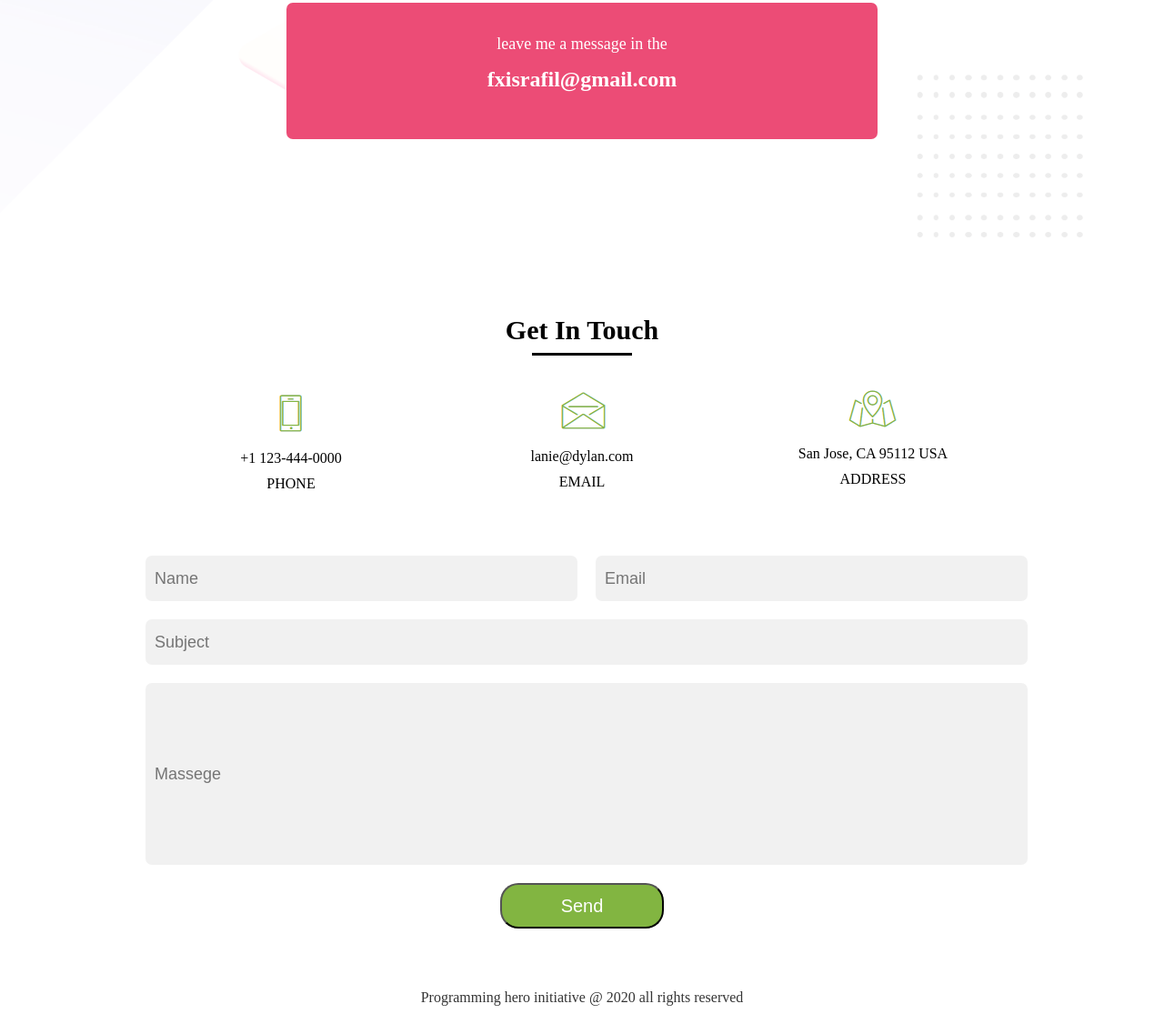
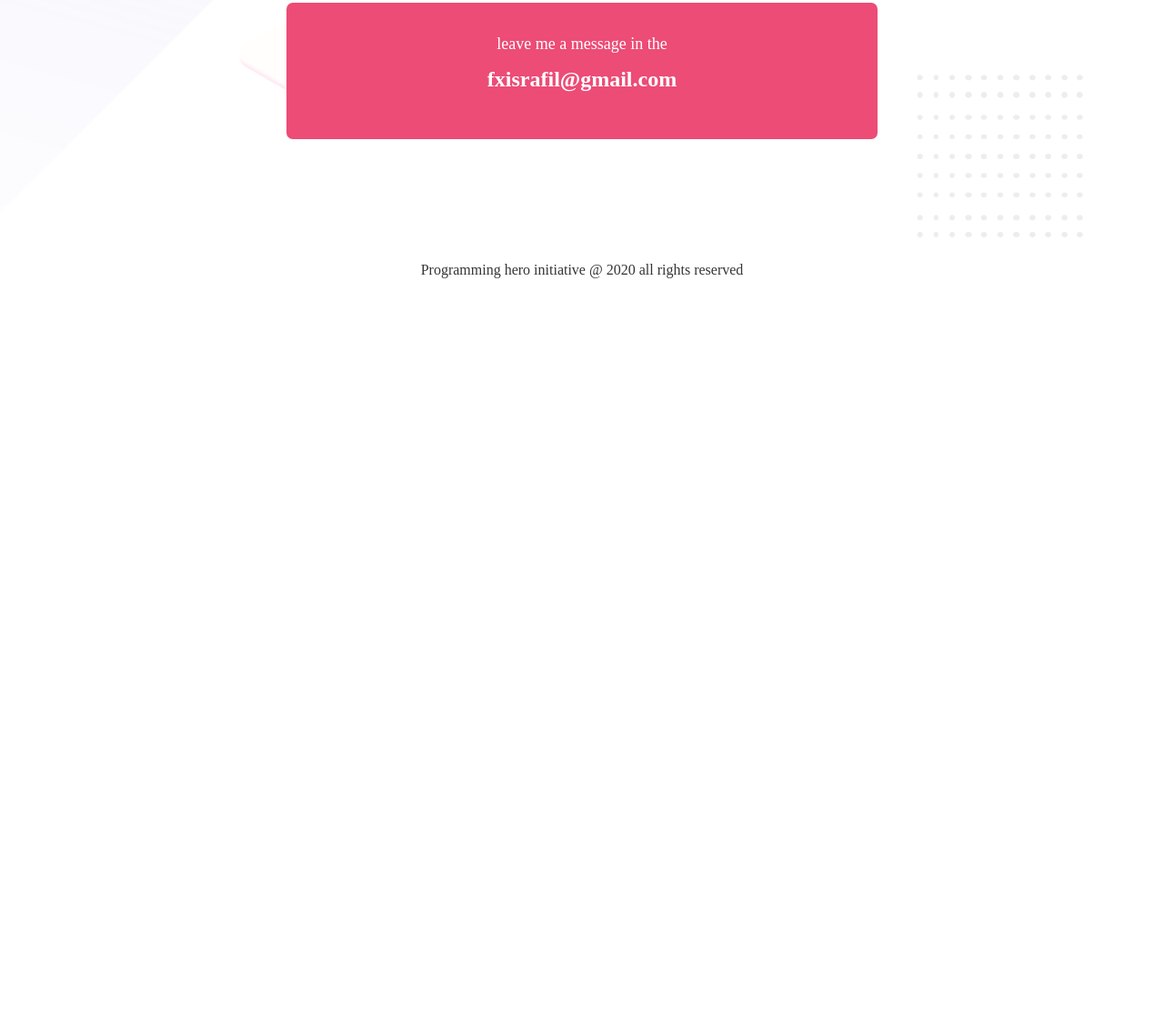
Before and after one commit to israfil94/personal-website, a plain HTML site: page index.html in a window 1280 px wide. Shown: the part 2137-3263 px from the top of the page at 91% size. After the commit the page ends 2463 px from the top, so only its background shows below. Drawn offline with Linux system fonts and the light colour scheme.

Commit message:
remove form part

```diff
--- a/css/style.css
+++ b/css/style.css
@@ -244,130 +244,6 @@ a{
 }
 /*===client feedback area end===*/
 
-/*==form area start==*/
-.form_bg{
-    width: 100%;
-    height: 800px;
-    background: #fff;
-}
-.form_bg .form{
-    width: 960px;
-    height: 800px;
-    margin: 0 auto;
-}
-.form_bg .form .heading{
-    width: 960px;
-    height: 100px;
-}
-.form_bg .form .heading h3{
-    text-align: center;
-    font-size: 30px;
-    line-height: 150px;
-    text-transform: capitalize;
-}
-.form_bg .form .un{
-    height: 3px;
-    width: 110px;
-    background: #000;
-    margin: 0 auto;
-}
-.form_bg .form .image{
-    height: 200px;
-    width: 320px;
-    text-align: center;
-    margin-top: 20px;
-    float: left;
-}
-.form_bg .form .image img{
-    text-align: center;
-    margin-top: 15px;
-}
-.form_bg .form .image p{
-    margin-top: 10px;
-}
-
-.form_bg .form .name{
-    width: 465px;
-    height: 50px;
-    float: left;
-}
-.form_bg .form .name input{
-    width: 465px;
-    height: 50px;
-    border-radius: 7px;
-    padding-left: 10px;
-    font-size: 18px;
-    border: 0px;
-    background: #f1f1f1;
-    text-transform: capitalize;
-}
-.form_bg .form .email{
-    width: 465px;
-    height: 50px;
-    float: right;
-    border-radius: 7px;
-}
-.form_bg .form .email input{
-    width: 465px;
-    height: 50px;
-    border-radius: 7px;
-    padding-left: 10px;
-    font-size: 18px;
-    border: 0px;
-    background: #f1f1f1;
-    text-transform: capitalize;
-}
-
-.form_bg .form .subject{
-    margin-top: 290px;
-    width: 960px;
-    height: 50px;
-    border-radius: 7px;
-}
-.form_bg .form .subject input{
-    width: 960px;
-    height: 50px;
-    border-radius: 7px;
-    padding-left: 10px;
-    font-size: 18px;
-    border: 0px;
-    background: #f1f1f1;
-    text-transform: capitalize;
-}
-.form_bg .form .massage{
-    margin-top: 20px;
-    width: 960px;
-    height: 200px;
-    border-radius: 7px;
-}
-.form_bg .form .massage input{
-    width: 960px;
-    height: 200px;
-    border-radius: 7px;
-    padding-left: 10px;
-    font-size: 18px;
-    border: 0px;
-    background: #f1f1f1;
-    text-transform: capitalize;
-}
-.form_bg .form .send{
-    margin: 20px auto;
-    width: 180px;
-    height: 50px;
-
-}
-.form_bg .form button {
-    width: 180px;
-    height: 50px;
-    color: #fff;
-    background: #82B541;
-    font-size: 20px;
-    border-radius: 20px;
-    text-transform: capitalize;
-}
-/*==form are end==*/
-
-
 /*===footer area start===*/
 footer{
     text-align: center;
--- a/index.html
+++ b/index.html
@@ -77,47 +77,6 @@
     </section>
     <!-- client feedback area end-->
 
-    <!-- form area start-->
-    <div class="form_bg">
-        <div class="form">
-            <div class="heading">
-                <h3>get in touch</h3>
-            </div>
-            <div class="un"></div>
-            <div class="image">
-                <img src="images/b1.png" alt="icon">
-                <p>+1 123-444-0000</p>
-                <p>PHONE</p>
-            </div>
-            <div class="image">
-                <img src="images/b2.png" alt="icon">
-                <p>lanie@dylan.com</p>
-                <p>EMAIL</p>
-            </div>
-            <div class="image">
-                <img src="images/b3.png" alt="icon">
-                <p>San Jose, CA 95112 USA</p>
-                <p>ADDRESS</p>
-            </div>
-            <div class="name">
-                <input type="text" placeholder="Name">
-            </div>
-            <div class="email">
-                <input type="email" placeholder="email">
-            </div>
-            <div class="subject">
-                <input type="text" placeholder="subject">
-            </div>
-            <div class="massage">
-                <input type="text" placeholder="massege">
-            </div>
-            <div class="send">
-                <button type="submit">Send</button>
-            </div>
-        </div>
-    </div>
-    <!-- form area end-->
-
     <!-- footer area start-->
     <footer>
         <p>Programming hero initiative @ 2020 all rights reserved</p>
```
